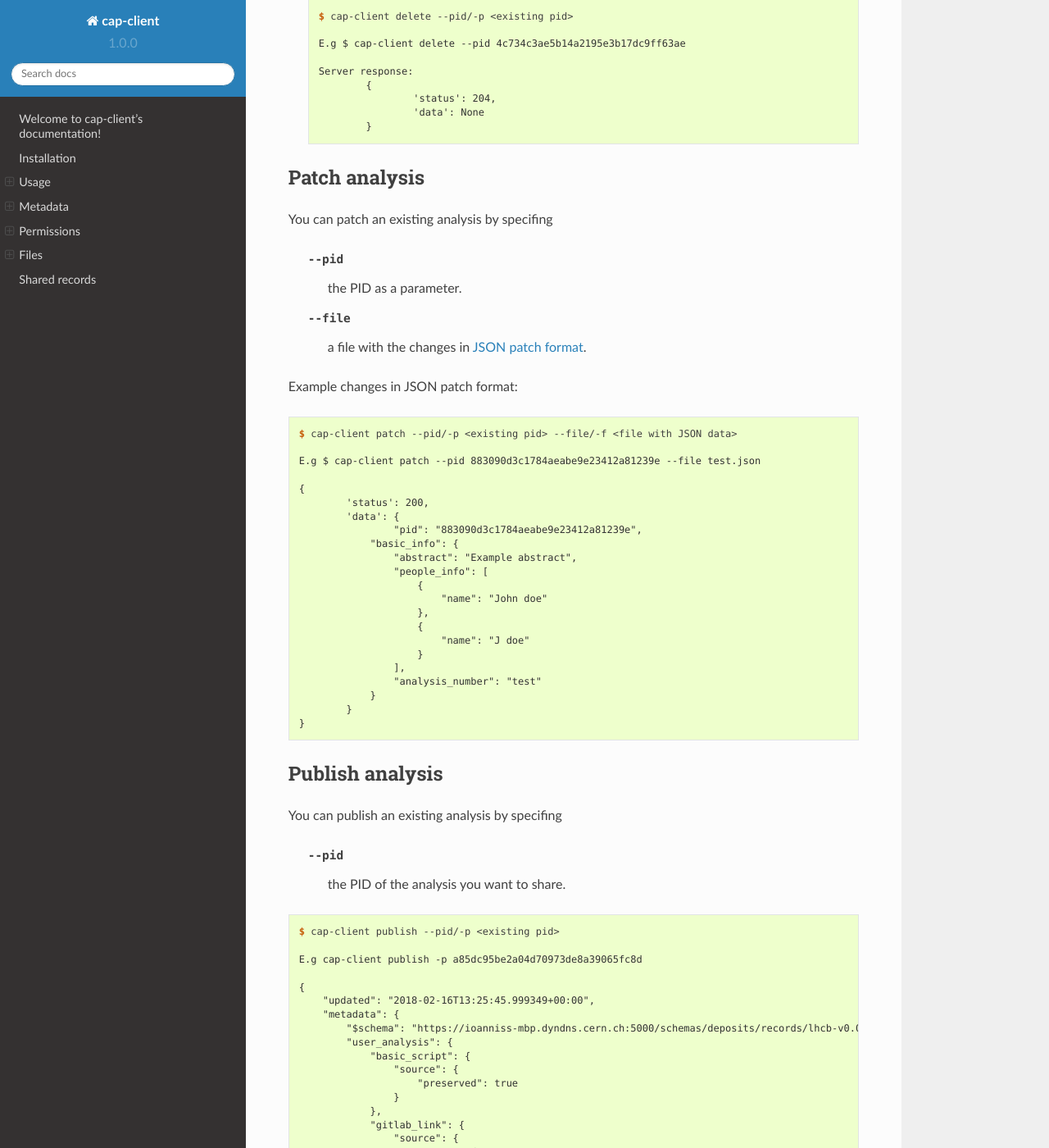
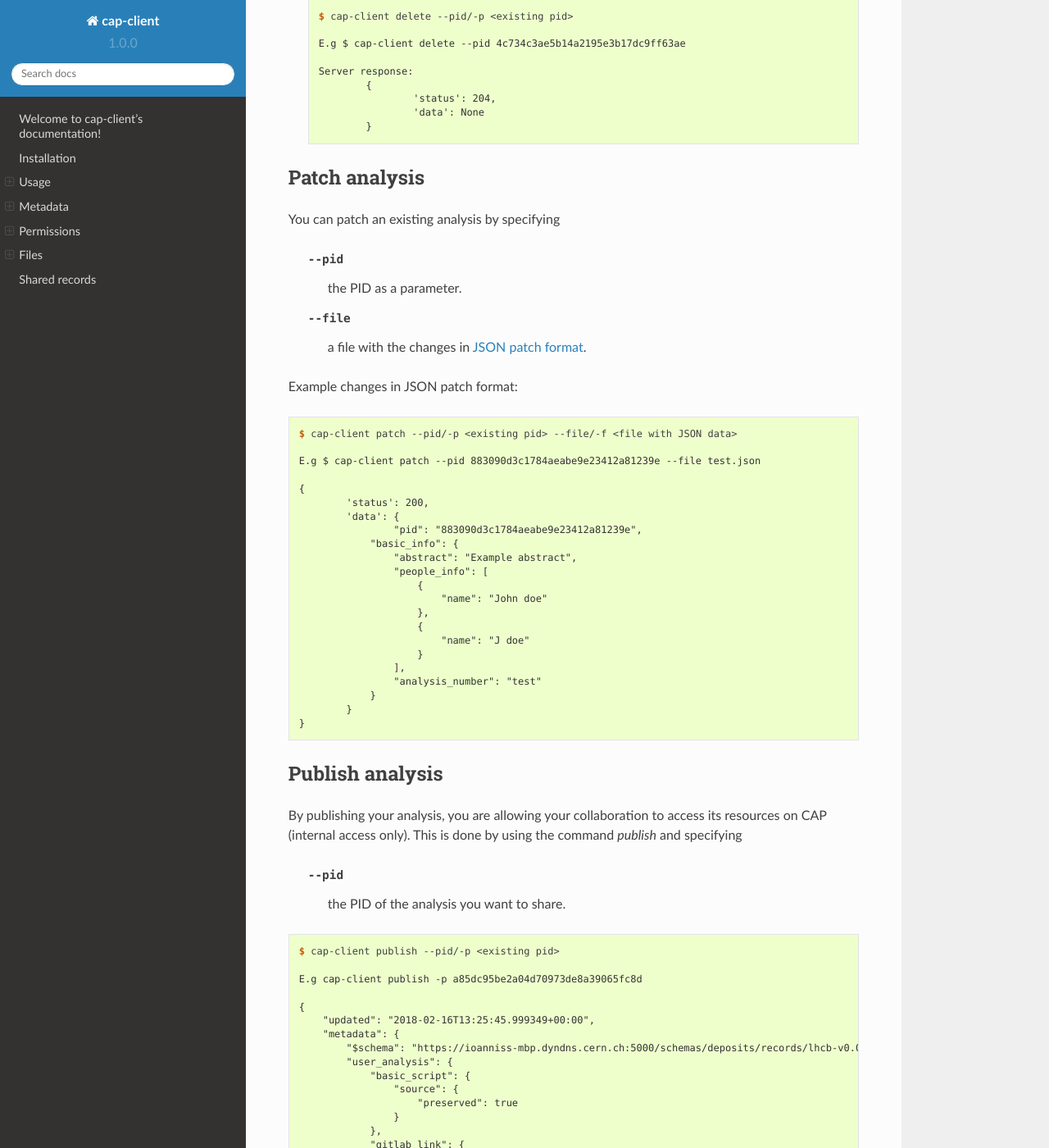
Before and after one commit to cernanalysispreservation/cap-client, a Sphinx documentation site: the page built from docs/index.rst, in a window 1280 px wide and 1400 px high, scrolled down 3119 px. Shown: the whole window at 82% size. Built offline with Sphinx 7.4.7 and the Read the Docs theme 2.0.0, drawn with Linux system fonts in a browser that asks for light colours; some of the changed text lies outside the part shown.

Commit message:
docs: change details in instructions
  (closes #69)

Signed-off-by: Ana Trisovic <ana.trisovic@gmail.com>

```diff
--- a/docs/index.rst
+++ b/docs/index.rst
@@ -108,7 +108,7 @@
 Create analysis
 ----------
 
-You can create a new analysis by specifing
+You can create a new analysis by specifying
 
 	--file  a file with the json data corresponding to the analysis JSON Schema.
 	--type  the type of analysis you want to create. Refer to the :ref:`analysis type section <types>` to see an overview of all the options.
@@ -145,7 +145,7 @@
 Delete analysis
 ----------
 
-You can delete an existing analysis by specifing
+You can delete an existing analysis by specifying
 
 	--pid  the PID as a parameter.
 
@@ -165,7 +165,7 @@
 Patch analysis
 ----------
 
-You can patch an existing analysis by specifing
+You can patch an existing analysis by specifying
 
 	--pid  the PID as a parameter.
 	--file  a file with the changes in `JSON patch format <http://jsonpatch.com/>`_.
@@ -204,7 +204,8 @@
 Publish analysis
 ----------------
 
-You can publish an existing analysis by specifing
+By publishing your analysis, you are allowing your collaboration to access its resources on CAP (internal access only).
+This is done by using the command `publish` and specifying
 
     --pid  the PID of the analysis you want to share.
 
@@ -241,7 +242,7 @@
 Clone analysis
 ----------------
 
-You can clone an existing analysis by specifing
+You can clone an existing analysis by specifying
 
     --pid  the PID of the analysis you want to share.
 
@@ -328,6 +329,7 @@
         }
     }
 
+
 Remove Metadata
 -------------
 
@@ -350,7 +352,6 @@
             "description": "Very Interesting Description"
         }
     }
-
 
 
 Permissions
```
